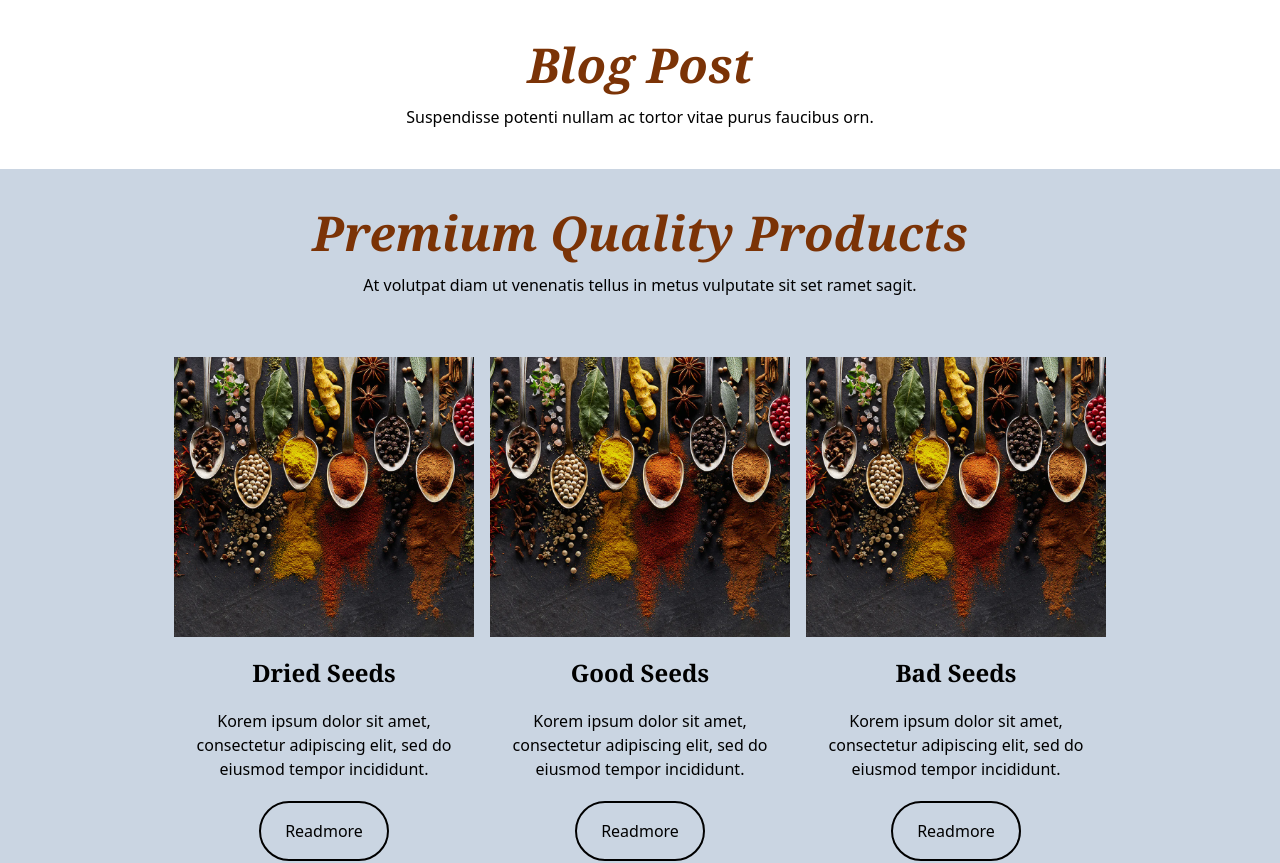
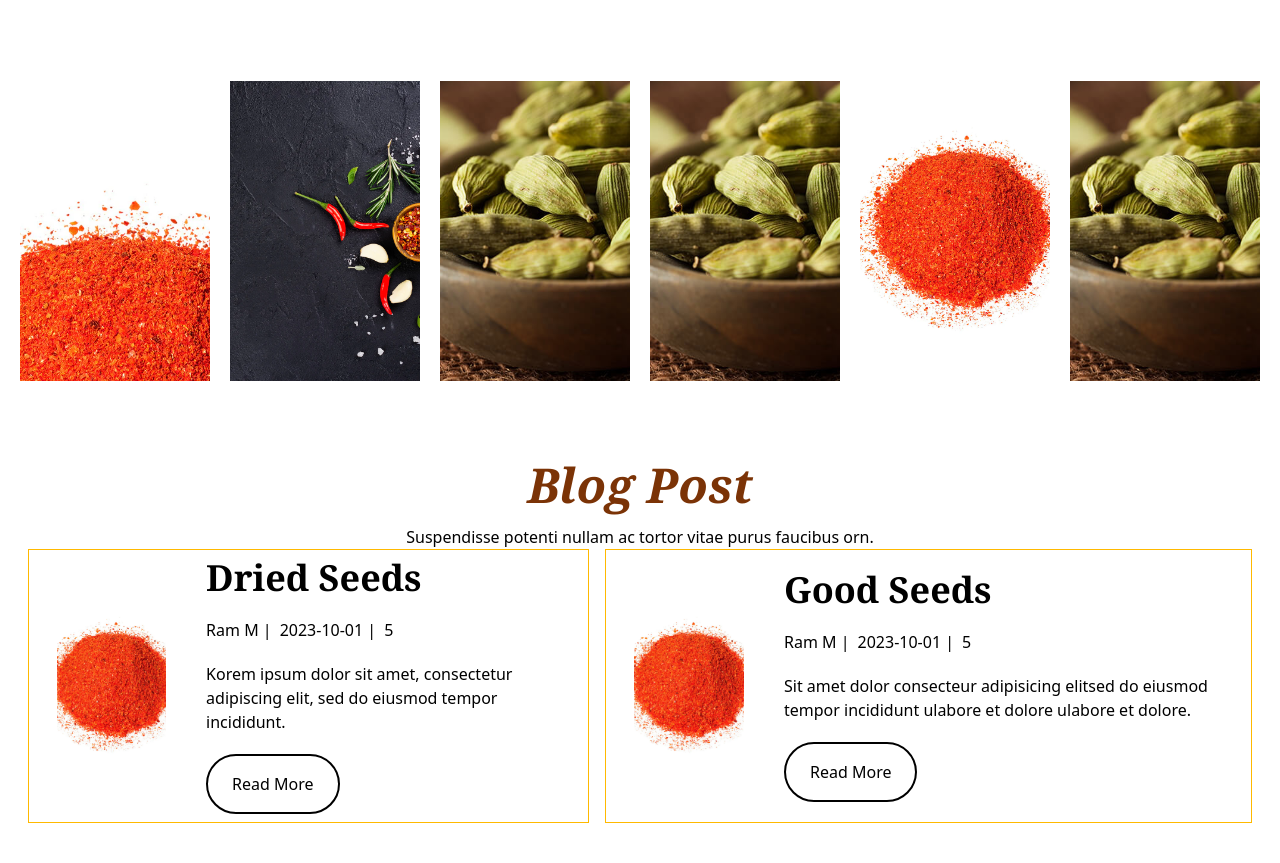
Before and after one commit to SaimrRazaAly/waffy_shop, a Next.js app: page / in a window 1280 px wide. Shown: the part 5060-5923 px from the top of the page. Built offline with nearby package versions, Linux system fonts and the light colour scheme.

Commit message:
completed gallary section

```diff
--- a/src/Components/Cards.jsx
+++ b/src/Components/Cards.jsx
@@ -54,7 +54,7 @@ export const Blog_Post_Card = ({
   comments,
   author,
 }) => {
-  <div>
+  <div className="border border-amber-400 p-2">
     <div className="relative w-[400px] h-[200px]">
       <Image src={image} alt={title} fill />
     </div>
--- a/src/Components/Image_Gallery.jsx
+++ b/src/Components/Image_Gallery.jsx
@@ -1,36 +1,48 @@
 import Image from "next/image";
 import Border_Btn from "./Border_Btn";
+import { Items_data } from "@/constants/data";
 
 const Image_Gallery = () => {
   return (
-    <div className="flex flex-col gap-3 items-center justify-center md:px-5 overflow-hidden">
-
+    <div className="flex xl:flex-row my-20 flex-col gap-5 items-center justify-center md:px-5 overflow-hidden">
+      {Items_data.map((v, i) => {
+        return (
+          <Image_Gallery_Card
+            title={v.title}
+            i={i}
+            image={v.image}
+            key={v.id}
+            desc={v.description}
+          />
+        );
+      })}
     </div>
   );
 };
 
 export default Image_Gallery;
 
-
-
-
-
-
 // =================== Card Component ================================
-export const Image_Gallery_Card = ({ image, title }) => {
+export const Image_Gallery_Card = ({ image, title, desc, i }) => {
   return (
-    <div className="relative transition-all duration-500  w-full h-[300px] hover:scale-110  group overflow-hidden rounded-md">
-      <Image
-        src={"/images/4.jpg"}
-        fill
-        alt="dome"
-        className="object-center object-cover "
-      />
+    <div className="relative transition-all duration-500  w-full h-[300px] hover:scale-110  group overflow-hidden ">
+      <div
+        className={`relative xl:w-[200px] ${
+          i === 0 ? "xl:h-[660px]" : "xl:h-[300px]"
+        }`}
+      >
+        <Image
+          src={image}
+          fill
+          alt="dome"
+          className="object-center object-cover "
+        />
+      </div>
 
       {/* Hover Overlay */}
-      <div className="absolute inset-0 bg-[#000000c2] flex-col text-white gap-5 flex items-center justify-center opacity-0 scale-90 group-hover:opacity-100 group-hover:scale-100 transition-all duration-500 ease-in-out">
-        <h2 className="font-bold font-serif text-2xl">Herbis is</h2>
-        <p className="text-amber-400">this is a good thing to understand</p>
+      <div className="absolute w-full inset-0 bg-[#000000c2] flex-col text-white gap-5 flex items-center justify-center opacity-0 scale-90 group-hover:opacity-100 group-hover:scale-100 transition-all duration-500 ease-in-out">
+        <h2 className="font-bold font-serif text-2xl">{title}</h2>
+        <p className="text-amber-400">{desc}</p>
         <Border_Btn title={"View Collection"} />
       </div>
     </div>
--- a/src/constants/data.js
+++ b/src/constants/data.js
@@ -154,7 +154,7 @@ export const Items_data = [
     image: "/images/1.jpg",
   },
   {
-    id: 5,
+    id: 6,
     title: "Dried Seeds",
     description: "Fenugreek",
     image: "/images/4.jpg",
--- a/src/sections/Blog_Post.jsx
+++ b/src/sections/Blog_Post.jsx
@@ -1,26 +1,49 @@
+import Border_Btn from "@/Components/Border_Btn";
 import { Blog_Post_Card } from "@/Components/Cards";
 import Sec_Heading from "@/Components/Sec_Heading";
 import { Blog_Post_data } from "@/constants/data";
+import Image from "next/image";
 import React from "react";
+
+
+import { FaUser } from "react-icons/fa";
+import { HiCalendarDateRange } from "react-icons/hi2";
+import { LiaCommentsSolid } from "react-icons/lia";
 
 const Blog_Post = () => {
   return (
-    <section className="my-10">
+    <section className="my-10 overflow-hidden">
       <Sec_Heading
         title={"Blog Post"}
         para={"Suspendisse potenti nullam ac tortor vitae purus faucibus orn."}
       />
-      <div className="overflow-x-scroll flex flex-col xl:flex-row">
+      <div className=" flex flex-col xl:flex-row sm:px-5">
         {Blog_Post_data.map((v, i) => {
           return (
-            <Blog_Post_Card
-              key={v.id}
-              title={v.title}
-              description={v.description}
-              author={v.author}
-              date={v.date}
-              comments={v.comments}
-            />
+            // <Blog_Post_Card
+            //   key={v.id}
+            //   title={v.title}
+            //   description={v.description}
+            //   author={v.author}
+            //   date={v.date}
+            //   comments={v.comments}
+            // />
+             <div className=" flex flex-col lg:flex-row items-center justify-center gap-5 border border-amber-400 p-2 mx-2">
+                <div className="lg:w-[200px] lg:h-[200px] relative w-full sm:mx-5 sm:h-[500px] h-[400px] rounded-md transition-all duration-500 hover:brightness-50">
+                  <Image src={v.image} alt={v.title} fill className="object-center object-cover" />
+                </div>
+                <div className="flex flex-col gap-5 items-start  ">
+                  <h2 className="text-4xl font-bold font-serif">{v.title}</h2>
+                  <ul className="flex gap-2">
+                    <li>{v.author} |</li>
+                    <li>{v.date} |</li>
+                    <li>{v.comments}</li>
+                  </ul>
+                  <p>{v.description}</p>
+
+                  <Border_Btn title={"Read More"}/>
+                </div>
+                </div>
           );
         })}
       </div>
```
